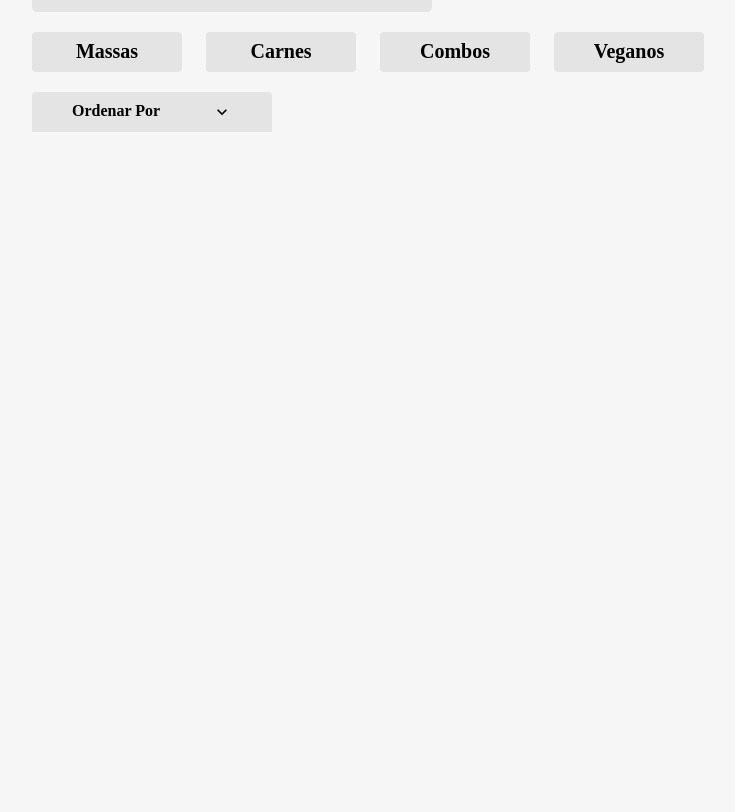
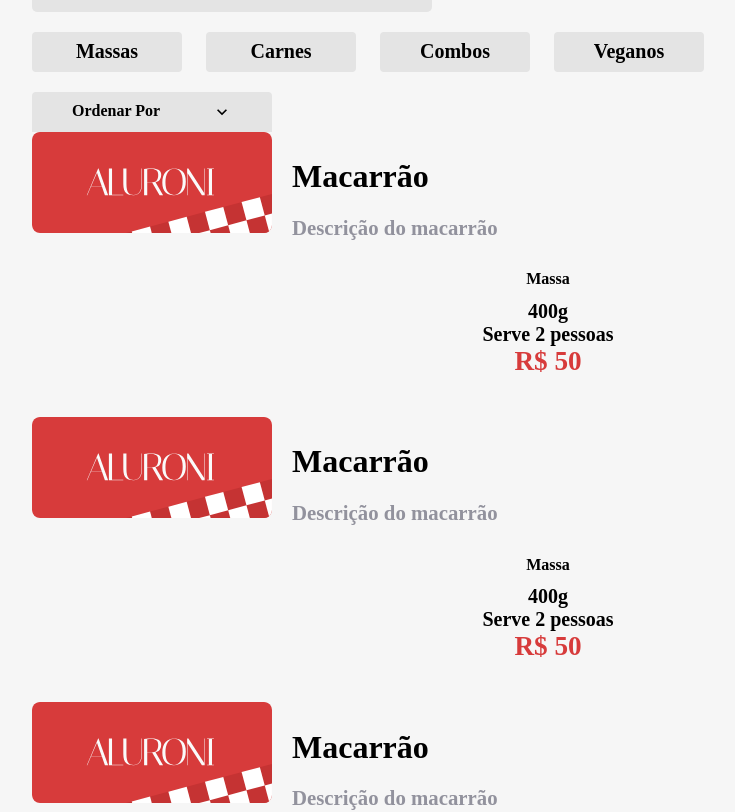
Before and after one commit to flavioaluis/aluroni, a React (Create React App) app: page / in a window 1280 px wide. Shown: the part 622-1434 px from the top of the page, without its empty margins (168-903 px from the left). Before the commit the page ends 804 px from the top, so only its background shows below. Built offline with nearby package versions, Linux system fonts and the light colour scheme; a web font is replaced by a local one.

Commit message:
Att Cardapio

```diff
--- /dev/null
+++ b/src/pages/Cardapio/Itens/Item/Item.module.scss
@@ -0,0 +1,102 @@
+@import "styles/variaveis";
+@import "styles/breakpoints";
+
+$massas: #d73b3b;
+$carnes: #30201e;
+$combos: #e6c864;
+$veganos: #80aa40;
+
+.item {
+  display: flex;
+  flex-wrap: wrap;
+  width: 90%;
+  &__imagem {
+    min-width: 240px;
+    @media (max-width: $desktop_xsm) {
+      width: 100%;
+    }
+    img {
+      border-radius: 8px;
+      width: 100%;
+    }
+  }
+  &__descricao {
+    display: flex;
+    flex: 1;
+    flex-direction: column;
+    flex-wrap: wrap;
+    justify-content: space-around;
+    padding: 0 20px;
+    @media (max-width: $desktop_xsm) {
+      flex-direction: row;
+      margin-top: 20px;
+      padding: 0;
+    }
+  }
+  &__titulo {
+    h2 {
+      font-size: 2rem;
+      font-weight: bold;
+      margin-bottom: 20px;
+    }
+    p {
+      color: $dark-grey;
+      font-size: 1.3rem;
+      font-weight: 600;
+      max-width: 600px;
+      margin-bottom: 20px;
+    }
+  }
+  &__tags {
+    display: flex;
+    flex-wrap: wrap;
+    justify-content: space-between;
+    margin-bottom: 20px;
+    max-width: 700px;
+    @media (max-width: $desktop_xsm) {
+      justify-content: flex-end;
+    }
+    @media (max-width: $mobile) {
+      justify-content: flex-start;
+    }
+    > div {
+      margin: 10px;
+    }
+  }
+  &__tipo {
+    align-items: center;
+    border-radius: 2px;
+    display: flex;
+    font-weight: bold;
+    height: 40px;
+    justify-content: center;
+    padding: 10px 30px;
+    &__massas {
+      background-color: $massas;
+      color: white;
+    }
+    &__carnes {
+      background-color: $carnes;
+      color: white;
+    }
+    &__combos {
+      background-color: $combos;
+    }
+    &__veganos {
+      background-color: $veganos;
+    }
+  }
+  &__porcao,
+  &__qtdpessoas,
+  &__valor {
+    align-items: center;
+    display: flex;
+    font-size: 1.25rem;
+    font-weight: bold;
+    justify-content: center;
+  }
+  &__valor {
+    color: $red;
+    font-size: 1.7rem;
+  }
+}
--- /dev/null
+++ b/src/pages/Cardapio/Itens/Item/index.tsx
@@ -0,0 +1,25 @@
+import logo from "assets/logo.svg";
+import styles from './Item.module.scss';
+
+
+export default function Item() {
+    return (
+    <div className={styles.item}>
+        <div className={styles.item__imagem}>
+            <img src={logo} alt="imagem" />
+        </div>
+        <div className={styles.item__descricao}>
+            <div className={styles.item__titulo}>
+                <h2>Macarrão</h2>
+                <p>Descrição do macarrão</p>
+            </div>
+            <div className={styles.item__tag}>
+                <div className={styles.item__tipo}>Massa</div>
+                <div className={styles.item__porcao}>400g</div>
+                <div className={styles.item__qtdpessoas}>Serve 2 pessoas</div>
+                <div className={styles.item__valor}>R$ 50</div>
+            </div>
+        </div>
+    </div>
+    );
+}
--- a/src/pages/Cardapio/Itens/index.tsx
+++ b/src/pages/Cardapio/Itens/index.tsx
@@ -1,11 +1,12 @@
-import styles from './itens.json';
+import styles from './Itens.module.scss';
 import cardapio from './itens.json';
+import Item from './Item';
 
 export default function Itens() {
     return (
-        <div>
+        <div className={styles.itens}>
             {cardapio.map((item) => (
-                <div>{item.title}</div>
+                <Item key={item.id} />
             ))}
         </div>
     );
--- a/src/pages/Cardapio/index.tsx
+++ b/src/pages/Cardapio/index.tsx
@@ -4,6 +4,7 @@
 import { ReactComponent as Logo} from 'assets/logo.svg';
 import Filtros from './Filtros';
 import Ordenador from './Ordenador';
+import Itens from './Itens';
 
 export default function Cardapio() {
     const [busca, setBusca] = useState('');
@@ -26,7 +27,9 @@
                 <div className={styles.cardapio__filtros}>
                     <Filtros  filtro={filtro} setFiltro={setFiltro}/>
                     <Ordenador ordenador={ordenador} setOrdenador={setOrdenador}/>
+
                 </div>
+                <Itens />
             </section>
     </main>)
 }
```
